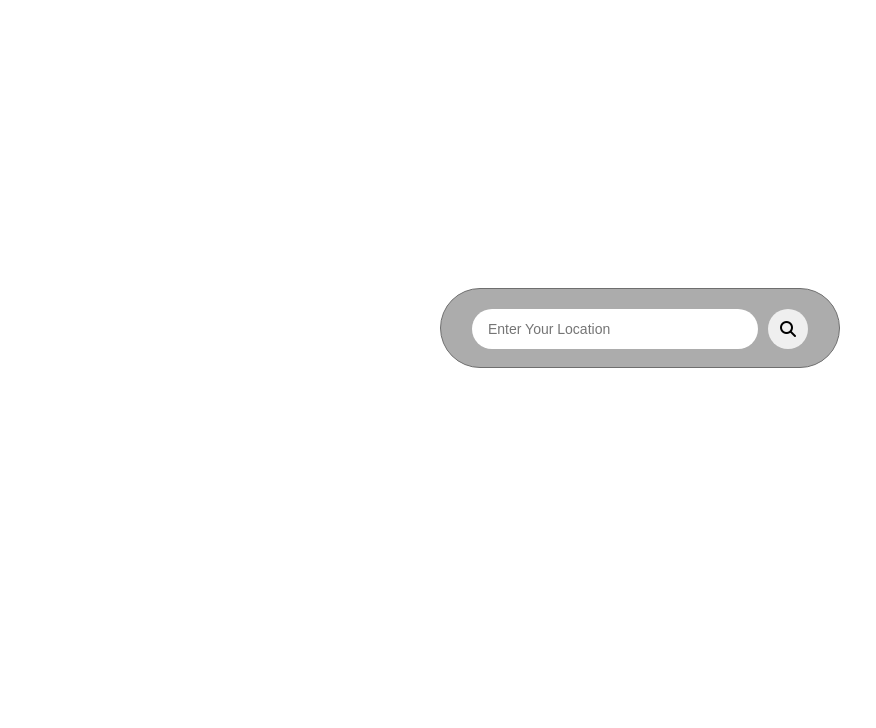
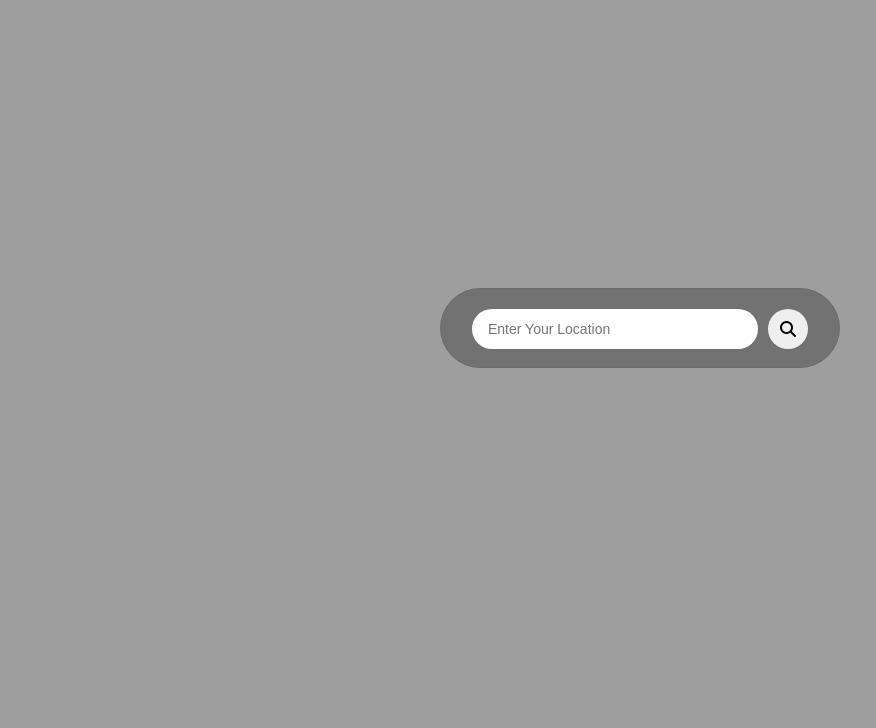
Before and after one commit to Gagankaushal143/SkyCast-Real-Time-weather-app, a plain HTML site: page index.html in a window 1280 px wide. Shown: the part 72-800 px from the top of the page, without its empty margins (0-876 px from the left). Drawn offline with Linux system fonts and the light colour scheme; the site is published under a folder, as on GitHub Pages, so addresses that start at the root find nothing; a web font is replaced by a local one.

Commit message:
style.css

```diff
--- a/style.css
+++ b/style.css
@@ -9,7 +9,7 @@
 body {
     width: 100%;
     min-height: 100vh;
-    background-image: url(/assets/back.png);
+    background-image: url(assets/back.png);
     background-position: center;
     background-repeat: no-repeat;
     background-size: cover;
```
